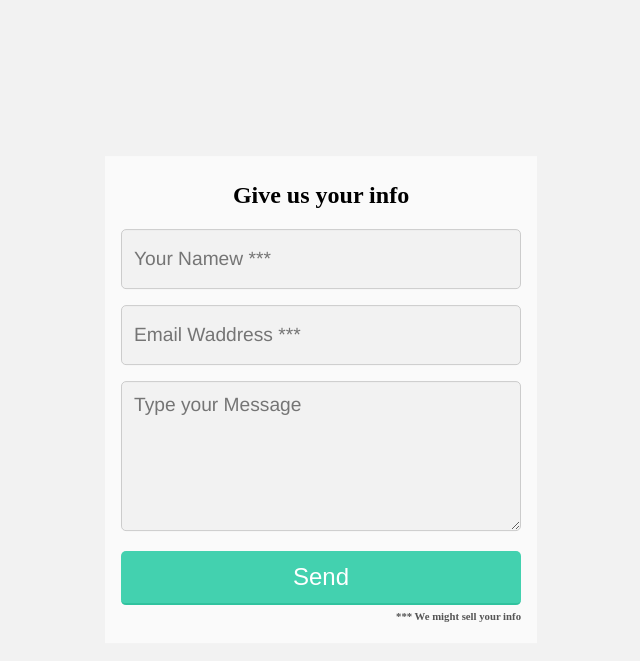
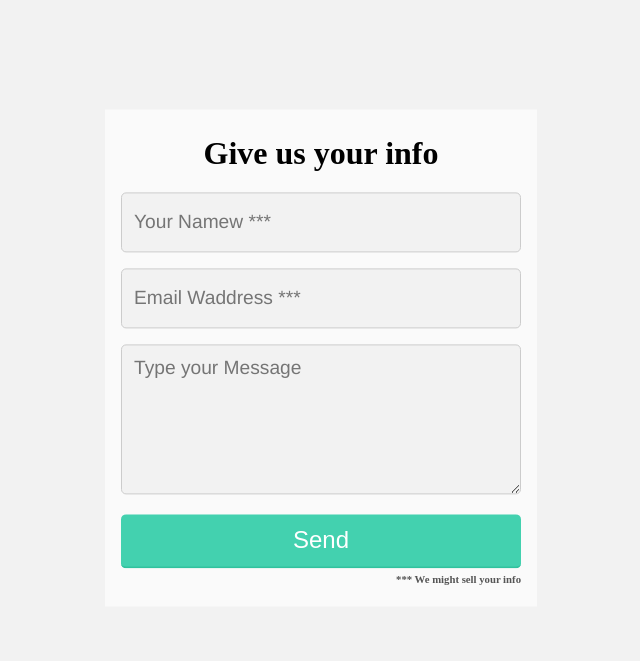
Before and after one commit to ebylund/school.erikbylund.com, a PHP site: page /challenges/php/contact.php in a window 1280 px wide. Shown: the part 67-728 px from the top of the page, without its empty margins (319-959 px from the left). Run offline with PHP 8.4, Linux system fonts and the light colour scheme; style sheets or scripts are compiled from the project's sources.

Commit message:
finish php stuff

```diff
--- a/challenges/css/contact.css
+++ b/challenges/css/contact.css
@@ -5,11 +5,11 @@
   background: #fafafa;
   position: relative;
   top: 50%;
-  transform: translateY(30%); }
+  transform: translateY(20%); }
   .contact_form h3 {
     margin: 10px 0 20px;
     text-align: center;
-    font-size: 1.5em; }
+    font-size: 2em; }
   .contact_form h6 {
     margin: 5px 0;
     text-align: right;
--- a/challenges/php/contact.php
+++ b/challenges/php/contact.php
@@ -8,21 +8,16 @@
 </head>
 <body>
     <?php include("nav.php"); ?>
-    <!-- <h1 class="title">
-        Contact
-    </h1> -->
-    <!-- <form class="contact_form" action="index.html" method="post">
-        <input type="color" name="name" value="#444444">
-        <input type="text" name="name" value="">
-        <input type="button" name="name" value="Submit">
-    </form> -->
+
     <div class="contact_form">
         <h3>Give us your info</h3>
-        <form type="post">
-            <input type="text" name="name" placeholder="Your Namew ***" />
-            <input type="email" name="email" placeholder="Email Waddress ***" />
+        <form action="submit.php" method="post">
+            <input type="text" name="name" placeholder="Your Namew ***" required/>
+            <input type="email" name="email" placeholder="Email Waddress ***" required />
             <textarea name="comments" placeholder="Type your Message"></textarea>
             <input type="submit" value="Send" />
         </form>
         <h6>*** We might sell your info</h6>
     </div>
+</body>
+</html>
--- a/challenges/scss/contact.scss
+++ b/challenges/scss/contact.scss
@@ -24,12 +24,12 @@
 
     position: relative;
     top: 50%;
-    transform: translateY(30%);
+    transform: translateY(20%);
     // transform: translateY(-50%);
     h3 {
         margin: 10px 0 20px;
         text-align: center;
-        font-size: 1.5em;
+        font-size: 2em;
     }
     h6 {
         margin: 5px 0;
```
Also changed, not shown: challenges/php/submit.php (added, +23 -0 lines), challenges/php/footer.php (added), challenges/php/header.php (added), challenges/php/headerToStyleSheets.php (added), challenges/php/startBodyAndNav.php (added), challenges/php/stylesheets.php (added), 1 other file.
